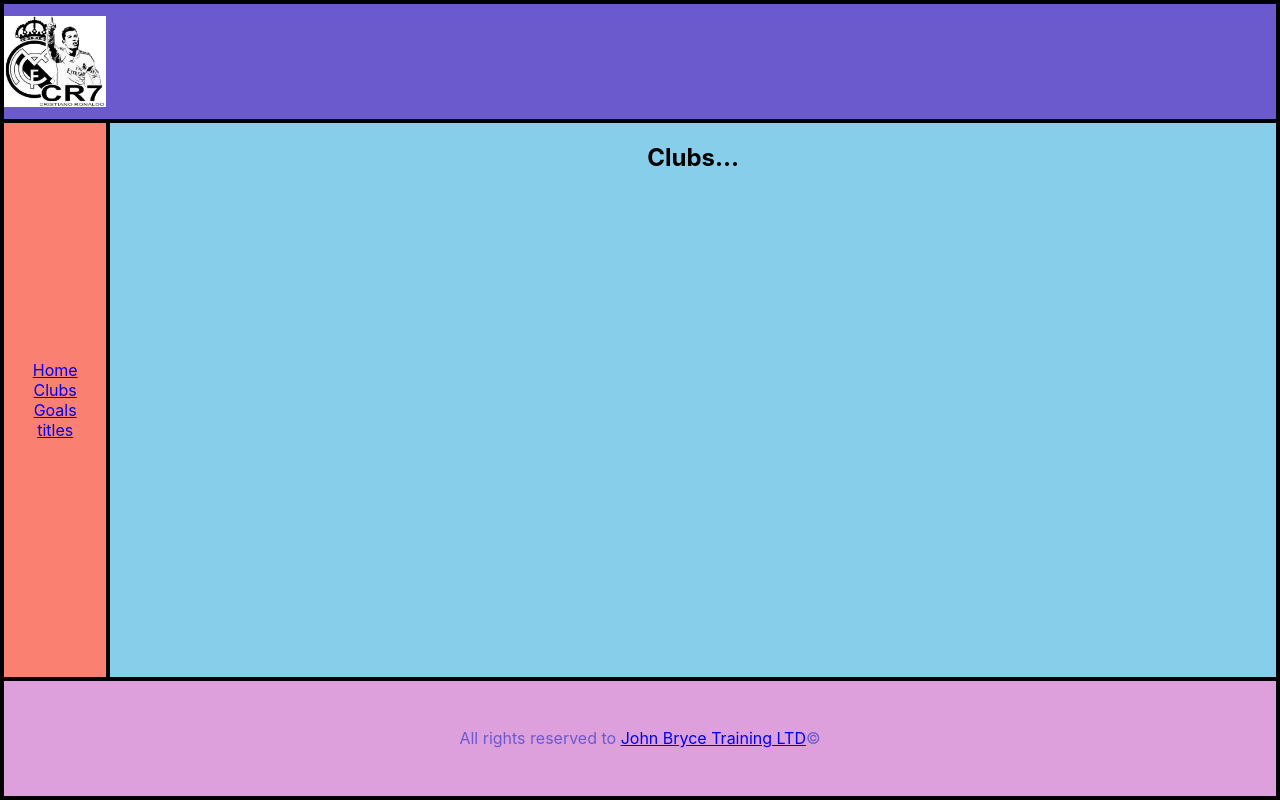
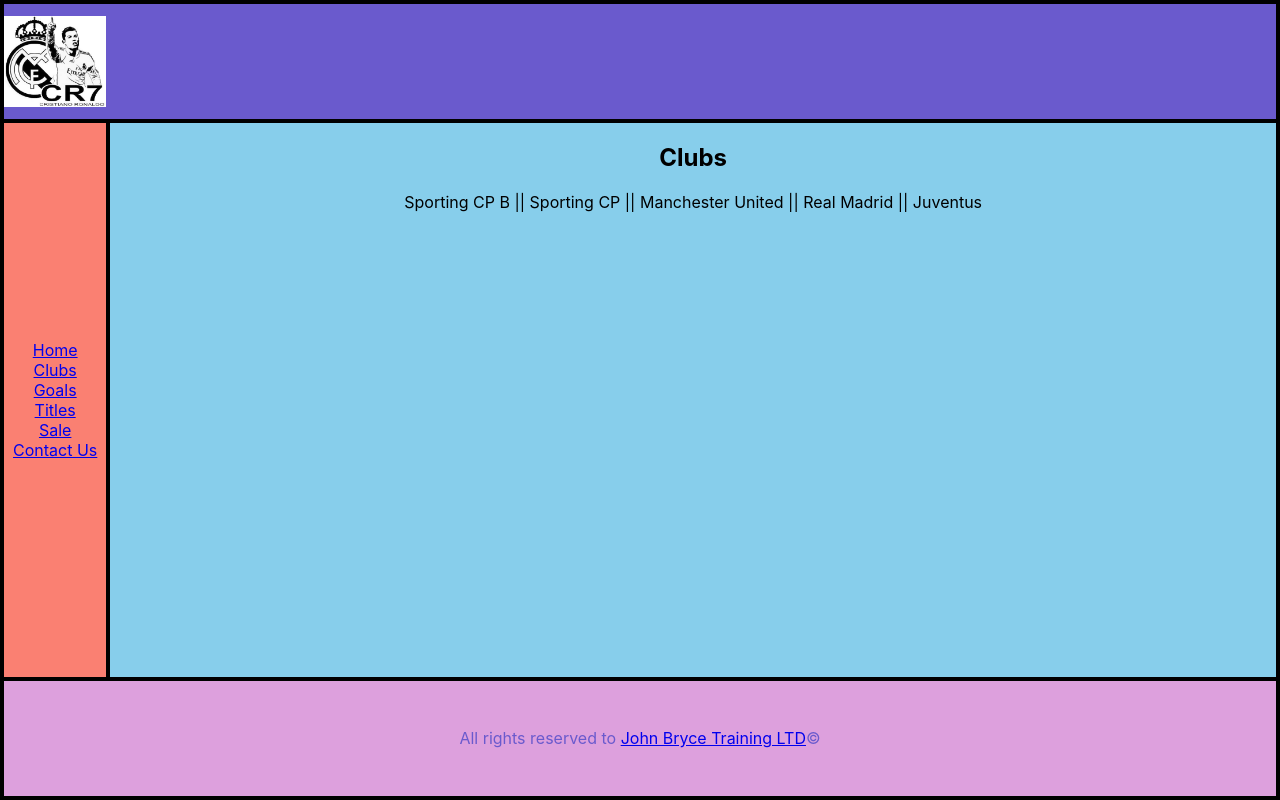
Before and after one commit to BlackWolf86/REACT, a React (Create React App) app: page /clubs in a window 1280 px wide. Built offline with nearby package versions, Linux system fonts and the light colour scheme.

Commit message:
changed contacus

```diff
--- a/src/Components/HomeArea/Main/Main.tsx
+++ b/src/Components/HomeArea/Main/Main.tsx
@@ -16,19 +16,15 @@
             <div className="Ronaldo"><img src="https://media.giphy.com/media/r1IMdmkhUcpzy/giphy.gif" /></div>
             <Total />
             <Workout />
-            <Clubs />
             <h2>Goals History</h2>
             <Goals team="Sporting CP B" goals={331} />
             <Goals team="Sporting CP" goals={331} />
             <Goals team="Manchester United" goals={331} />
             <Goals team="Real Madrid" goals={331} />
             <Goals team="Juventus" goals={331} />
-            <h2>Now on Sale!</h2>
-            <Sales percent={10} />
             <TheBest />
             <Clock />
             <BestClub />
-            <ContactUs />
             <Search />
             {/* <MUI /> */}
         </div>
--- a/src/Components/HomeArea/Sales/Sales.tsx
+++ b/src/Components/HomeArea/Sales/Sales.tsx
@@ -6,7 +6,7 @@
 function Sales(props: SalesProps): JSX.Element {
     return (
         <div className="Sales Box">
-            <span>Only now! all&nbsp;{props.category || 'items'} with discount of {props.percent}% WoHo</span>
+            <span>Only now! all&nbsp;{props.category || 'items'} with discount of {10}{props.percent}% WoHo</span>
         </div>
     );
 }
--- a/src/Components/LayoutArea/Menu/Menu.tsx
+++ b/src/Components/LayoutArea/Menu/Menu.tsx
@@ -7,7 +7,9 @@
             <NavLink to="/home">Home</NavLink>
             <NavLink to="/clubs">Clubs</NavLink>
             <NavLink to="/goals">Goals</NavLink>
-            <NavLink to="/titles">titles</NavLink>
+            <NavLink to="/titles">Titles</NavLink>
+            <NavLink to="/sale">Sale</NavLink>
+            <NavLink to="/contactus">Contact Us</NavLink>
         </div>
     );
 }
--- a/src/Components/LayoutArea/Routing/Routing.tsx
+++ b/src/Components/LayoutArea/Routing/Routing.tsx
@@ -1,5 +1,7 @@
 import { Redirect, Route, Switch } from "react-router-dom";
+import ContactUs from "../../HomeArea/ContactUs/ContactUs";
 import Main from "../../HomeArea/Main/Main";
+import Sales from "../../HomeArea/Sales/Sales";
 import AllClubs from "../../MenuArea/AllClubs/AllClubs";
 import AllTimeGoals from "../../MenuArea/AllTimeGoals/AllTimeGoals";
 import AllTimeTitles from "../../MenuArea/AllTimeTitles/AllTimeTitles";
@@ -14,6 +16,8 @@
                 <Route path='/goals' component={AllTimeGoals} exact />
                 <Route path='/titles' component={AllTimeTitles} exact />
                 <Route path='/clubs' component={AllClubs} exact />
+                <Route path='/sale' component={Sales} exact />
+                <Route path='/contactus' component={ContactUs} exact />
                 <Redirect from='/' to='home' exact />
                 <Route component={Page404} /> {/* Last */}
             </Switch>
--- a/src/Components/MenuArea/AllClubs/AllClubs.tsx
+++ b/src/Components/MenuArea/AllClubs/AllClubs.tsx
@@ -4,9 +4,15 @@
 class AllClubs extends Component {
 
     public render(): JSX.Element {
+    const teams = [{ "id": 1, "name": 'Sporting CP B' },
+    { "id": 2, "name": 'Sporting CP' },
+    { "id": 3, "name": 'Manchester United' },
+    { "id": 4, "name": 'Real Madrid' },
+    { "id": 5, "name": 'Juventus' }];
         return (
             <div className="AllClubs">
-				<h2>Clubs...</h2>
+				<h2>Clubs</h2>
+                {teams.map((team,idx) => <span key="team.id">{(idx ? ' || ' : '')}{team.name}</span>)}
             </div>
         );
     }
```
